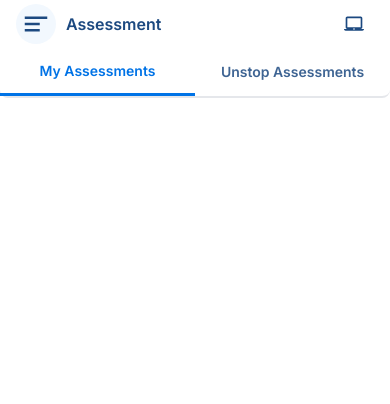
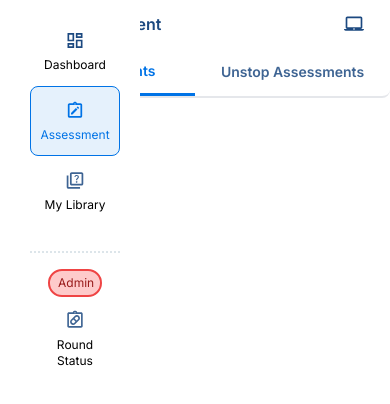
Before and after one commit to shobhit-28/unstop-challenge-1, a React (Vite) app: page / in a window 390 px wide. Both pictures are taken after a click on the button 36 px from the left and 24 px from the top of the page. Shown: the top 404 px of the page. Built offline with nearby package versions, Linux system fonts and the light colour scheme.

Commit message:
added context for state management

```diff
--- a/src/components/header/header.jsx
+++ b/src/components/header/header.jsx
@@ -1,22 +1,9 @@
-import { useEffect } from "react";
-import { useState } from "react";
+import { useContext } from "react";
+import { StateHandlerContext } from "../../context/stateHandlerContext";
 
 export const Header = () => {
 
-    const getCurrentDimension = () => window.innerWidth
-
-    const [screenWidth, setScreenWidth] = useState(getCurrentDimension());
-
-    useEffect(() => {
-        const updateWidth = () => {
-            setScreenWidth(getCurrentDimension())
-        }
-        window.addEventListener('resize', updateWidth);
-
-        return (() => {
-            window.removeEventListener('resize', updateWidth);
-        })
-    }, [screenWidth])
+    const { screenWidth, setIsSideBarOpen } = useContext(StateHandlerContext)
 
     return (
         <div className="px-5 border-b-2 rounded-b-lg md:px-0">
@@ -25,7 +12,12 @@ export const Header = () => {
 
                 {/* left section */}
                 <div className="flex items-center">
-                    {screenWidth < 900 && <button className="mr-[0.62rem] w-10 h-10 flex justify-center items-center bg-[#F2F8FE] rounded-full">
+                    {screenWidth < 900
+                        &&
+                        <button
+                            className="mr-[0.62rem] w-10 h-10 flex justify-center items-center bg-[#F2F8FE] rounded-full"
+                            onClick={() => setIsSideBarOpen(true)}
+                        >
                             <svg width="30" height="30" viewBox="0 0 30 30" fill="none" xmlns="http://www.w3.org/2000/svg">
                                 <g clipPath="url(#clip0_0_956)">
                                     <path d="M18.75 22.5H3.75V20H18.75V22.5ZM26.25 7.5V10H3.75V7.5H26.25ZM18.75 16.25H3.75V13.75H18.75V16.25Z" fill="#1C4980" />
--- a/src/components/sidebar/sidebar.jsx
+++ b/src/components/sidebar/sidebar.jsx
@@ -1,6 +1,13 @@
+import { useContext } from "react"
+import { StateHandlerContext } from "../../context/stateHandlerContext"
+
 export const Sidebar = () => {
+    const { isSideBarOpen } = useContext(StateHandlerContext)
+
     return (
-        <div className="md:hidden h-screen fixed gap-3 pt-4 pr-5 pb-5 pl-[1.875rem] bg-white">
+        <>
+            {isSideBarOpen &&
+                <div className="h-screen fixed gap-3 pt-4 pr-5 pb-5 pl-[1.875rem] bg-white">
 
                     {/* dasboard */}
                     <div className="w-[5.625rem] h-[4.375rem] flex items-center justify-center flex-col gap-[0.375rem] rounded-lg cursor-pointer">
@@ -61,6 +68,7 @@ export const Sidebar = () => {
                         <p className="text-xs text-center w-1/2">Round Status</p>
                     </div>
 
-        </div>
+                </div>}
+        </>
     )
 }
--- /dev/null
+++ b/src/context/stateHandlerContext.jsx
@@ -0,0 +1,34 @@
+/* eslint-disable react/prop-types */
+import { createContext, useEffect, useState } from "react";
+
+export const StateHandlerContext = createContext();
+
+export const StateHandler = ({ children }) => {
+    const getCurrentDimension = () => window.innerWidth
+
+    const [screenWidth, setScreenWidth] = useState(getCurrentDimension());
+    const [isSideBarOpen, setIsSideBarOpen] = useState(screenWidth > 900);
+
+    useEffect(() => {
+        const updateWidth = () => {
+            setScreenWidth(getCurrentDimension())
+        }
+        window.addEventListener('resize', updateWidth);
+
+        setIsSideBarOpen(screenWidth > 900)
+
+        return (() => {
+            window.removeEventListener('resize', updateWidth);
+        })
+    }, [screenWidth])
+
+    return (
+        <StateHandlerContext.Provider value={{
+            isSideBarOpen,
+            setIsSideBarOpen,
+            screenWidth
+        }}>
+            {children}
+        </StateHandlerContext.Provider>
+    )
+}
--- a/src/main.jsx
+++ b/src/main.jsx
@@ -3,11 +3,14 @@ import ReactDOM from 'react-dom/client'
 import App from './App.jsx'
 import './index.css'
 import { BrowserRouter } from 'react-router-dom'
+import { StateHandler } from './context/stateHandlerContext.jsx'
 
 ReactDOM.createRoot(document.getElementById('root')).render(
   <React.StrictMode>
     <BrowserRouter>
-      <App />
+      <StateHandler>
+        <App />
+      </StateHandler>
     </BrowserRouter>
   </React.StrictMode>,
 )
```
Lines whose indentation alone changed are shown as unchanged.
